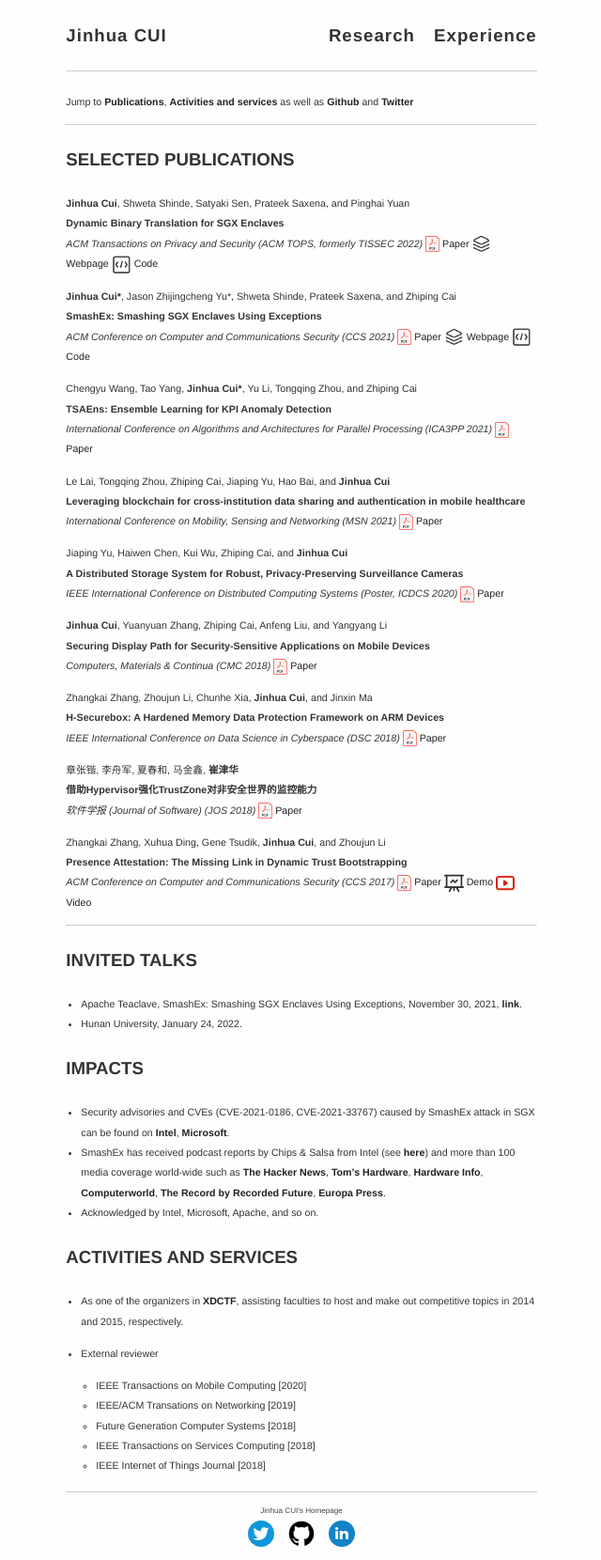
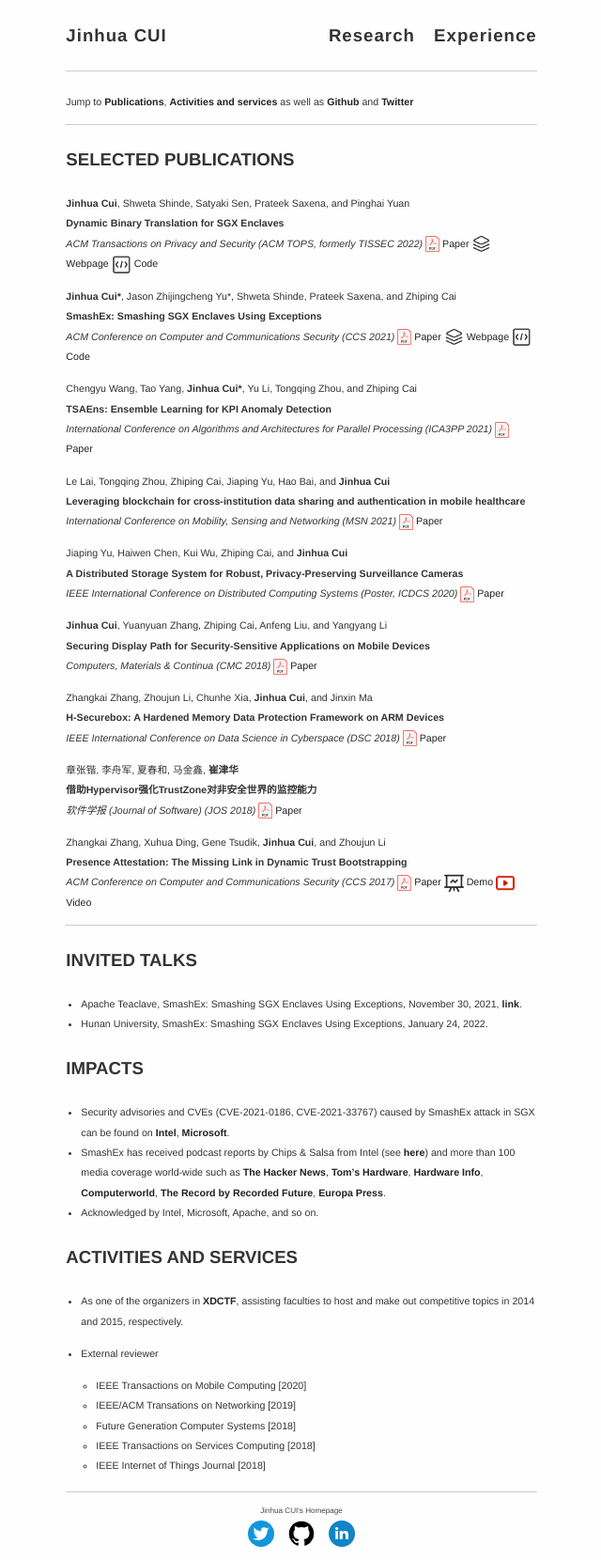
Before and after one commit to cimcs/cimcs.github.io, a Jekyll site: the page built from research.md, in a window 1280 px wide. Shown: the whole page at 94% size, without its empty margins (319-959 px from the left). Built offline with Jekyll 4.4.1, drawn with Linux system fonts in a browser that asks for light colours; comment, search, counter and statistics services are not loaded.

Commit message:
Update research.md

```diff
--- a/research.md
+++ b/research.md
@@ -289,7 +289,7 @@ Jump to **[Publications](#peer-reviewed-publications)**, <!-- [Thesis](#doctoral
 
 ## Invited talks
 - Apache Teaclave, SmashEx: Smashing SGX Enclaves Using Exceptions, November 30, 2021, [**link**](https://teaclave.apache.org/blog/2021-11-30-teaclave-meetup-9/).
-- Hunan University, January 24, 2022.
+- Hunan University, SmashEx: Smashing SGX Enclaves Using Exceptions, January 24, 2022.
 
 <!--
 {% for talk in site.data.cv.talks %}
```
